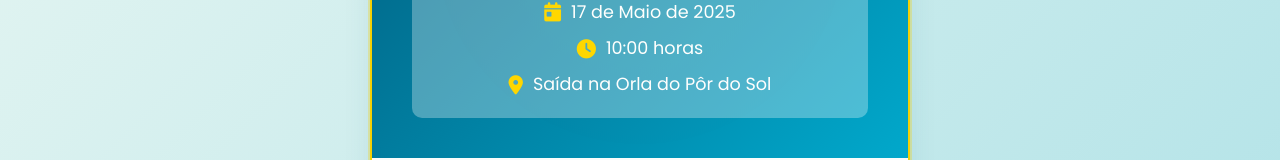
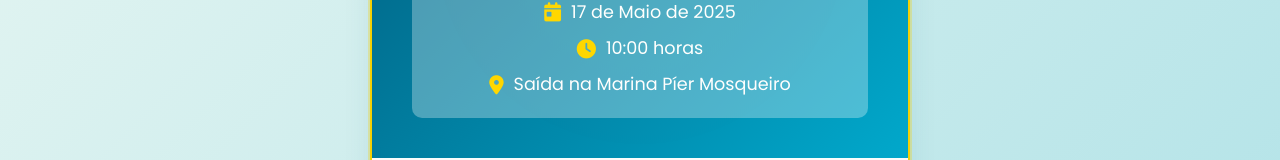
Before and after one commit to Menorzinxz/aniversarioarizinha, a plain HTML site: page index.html in a window 1280 px wide. Shown: the part 311-471 px from the top of the page. Drawn offline with Linux system fonts and the light colour scheme.

Commit message:
Add files via upload

```diff
--- a/index.html
+++ b/index.html
@@ -33,7 +33,7 @@
                 <div class="event-info">
                     <div><i class="fas fa-calendar-day"></i> 17 de Maio de 2025</div>
                     <div><i class="fas fa-clock"></i> 10:00 horas</div>
-                    <div><i class="fas fa-map-marker-alt"></i> Saída na Orla do Pôr do Sol</div>
+                    <div><i class="fas fa-map-marker-alt"></i> Saída na Marina Píer Mosqueiro</div>
                 </div>
             </div>
 
```
